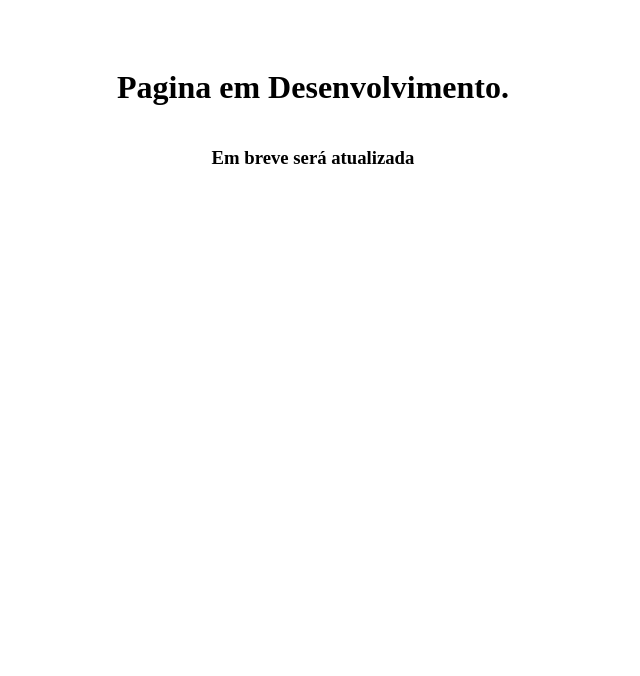
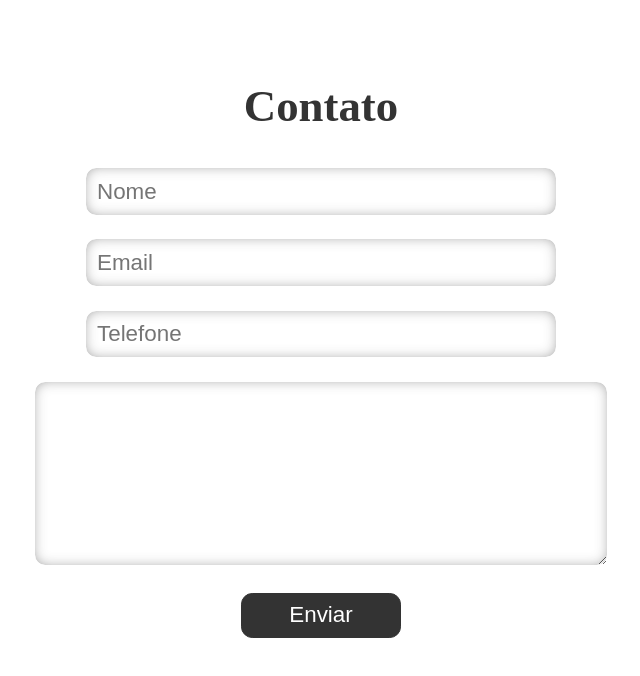
Before and after one commit to tiagomol1/curriculo, a Next.js app: page /contact in a window 1280 px wide. Shown: the top 676 px of the page, without its empty margins (327-967 px from the left). Built offline with nearby package versions, Linux system fonts and the light colour scheme.

Commit message:
Criaçao de layout da pagina contatos

```diff
--- a/components/contact.module.css
+++ b/components/contact.module.css
@@ -1,31 +1,71 @@
+.body{
+    display: flex;
+    flex-direction: column;
+    align-items: center;
+    justify-content: center;
+    margin-top: 3rem;
+    width: 100vw;
+}
+
+.body h1{
+    margin-top: 2rem;
+    margin-bottom: 1.5rem;
+    color: #333333;
+    font-size: 2.8rem;
+    font-weight: bold;
+    text-align: center;
+}
+
+.body form{
+    display: flex;
+    justify-content: center;
+    align-items: center;
+    flex-direction: column;
+    width: 80%;
+}
 
 .body input{
     border: 1px solid WHITE;
-    width: 20rem;
-    height: 2.5rem;
+    width: 20em;
+    height: 2.8rem;
     border-radius: 0.7rem;
-    box-shadow: inset 0px 0px 15px 3px #0d111746;
+    box-shadow: inset 0px 0px 15px -5px #333333b4;
     text-decoration: none;
     font-weight: 400;
     font-size: 1.4rem;
-    padding-left: 0.5rem;
-    padding-right: 0.5rem;
+    padding-left: 0.7rem;
+    padding-right: 0.7rem;
+    margin: 0.7rem;
+}
+
+.body textarea{
+    border: 1px solid WHITE;
+    width: 24.5em;
+    height: 8em;
+    border-radius: 0.7rem;
+    box-shadow: inset 0px 0px 15px -5px #333333b4;
+    text-decoration: none;
+    font-weight: 400;
+    font-size: 1.4rem;
+    padding-left: 0.7rem;
+    padding-right: 0.7rem;
+    margin: 0.7rem;
 }
 
 .body button{
-    margin-top: 2rem;
+    margin-top: 1rem;
     width: 10rem;
     font-size: 1.4rem;
-    height: 2.5rem;
-    border: 1px solid #0D1117;
-    background-color: #0D1117;
+    height: 2.8rem;
+    border: 1px solid #333333;
+    background-color: #333333;
     border-radius: 0.7rem;
     color: white;
     cursor: pointer;
-    transition: .5s;
+    transition: .2s;
 }
 
 .body button:hover{
-    color: #0D1117;
+    color: #333333;
     background-color: white;
 }
--- a/pages/contact.js
+++ b/pages/contact.js
@@ -1,10 +1,16 @@
-import style from '../components/resume.module.css'
+import style from '../components/contact.module.css'
 
 function Contact(){
     return(
         <div className={style.body}>
-            <h1>Pagina em Desenvolvimento.</h1>
-            <h3>Em breve será atualizada</h3>
+            <h1>Contato</h1>
+            <form action="post">
+                <input type="text" placeholder='Nome'/>
+                <input type="text" placeholder='Email'/>
+                <input type="text" placeholder='Telefone'/>
+                <textarea name="" id="" cols="30" rows="10"></textarea>
+                <button type='submit'>Enviar</button>
+            </form>
         </div>
     )
 }
```
Also changed, not shown: components/index.module.css (+4 -3 lines), pages/index.js (+15 -34 lines), utils/options_page.json (added, +22 -0 lines).
